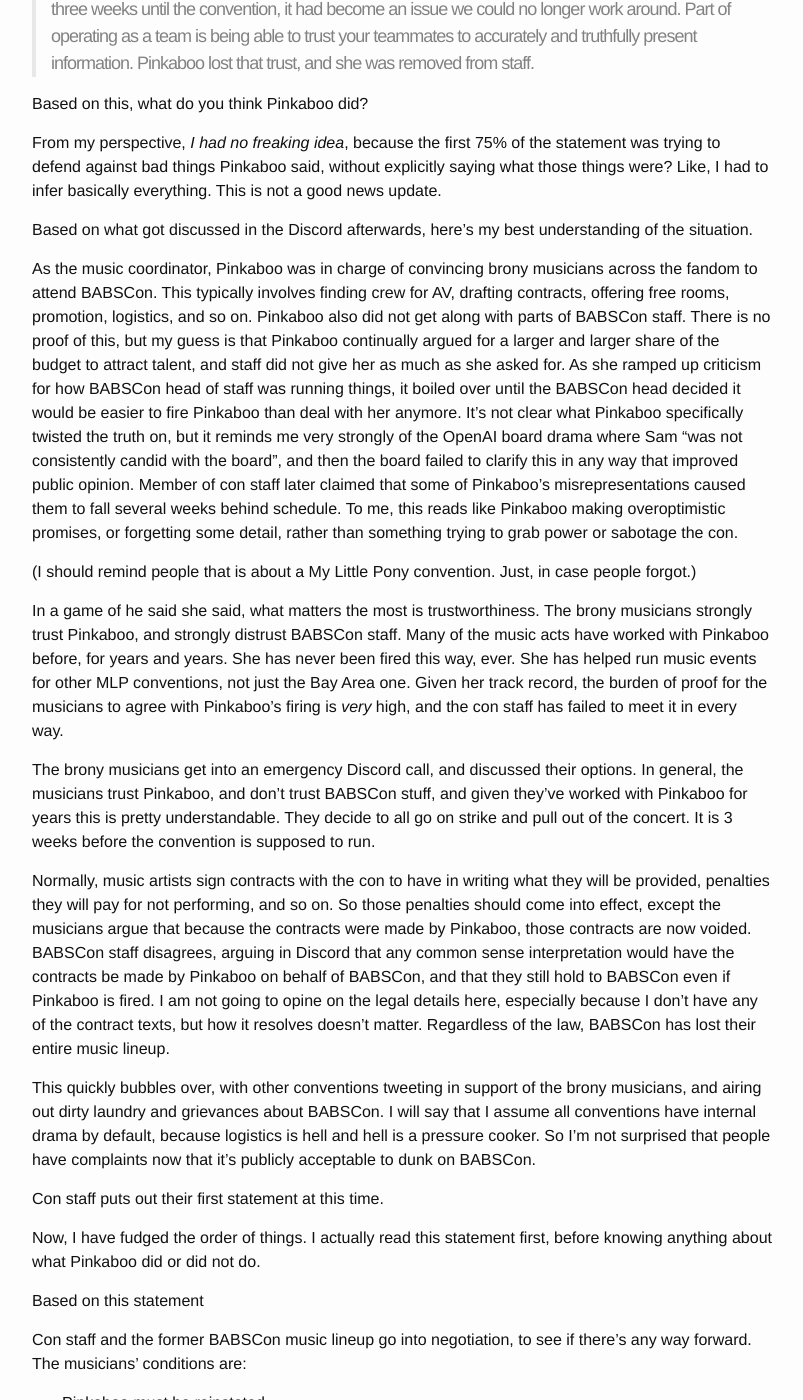
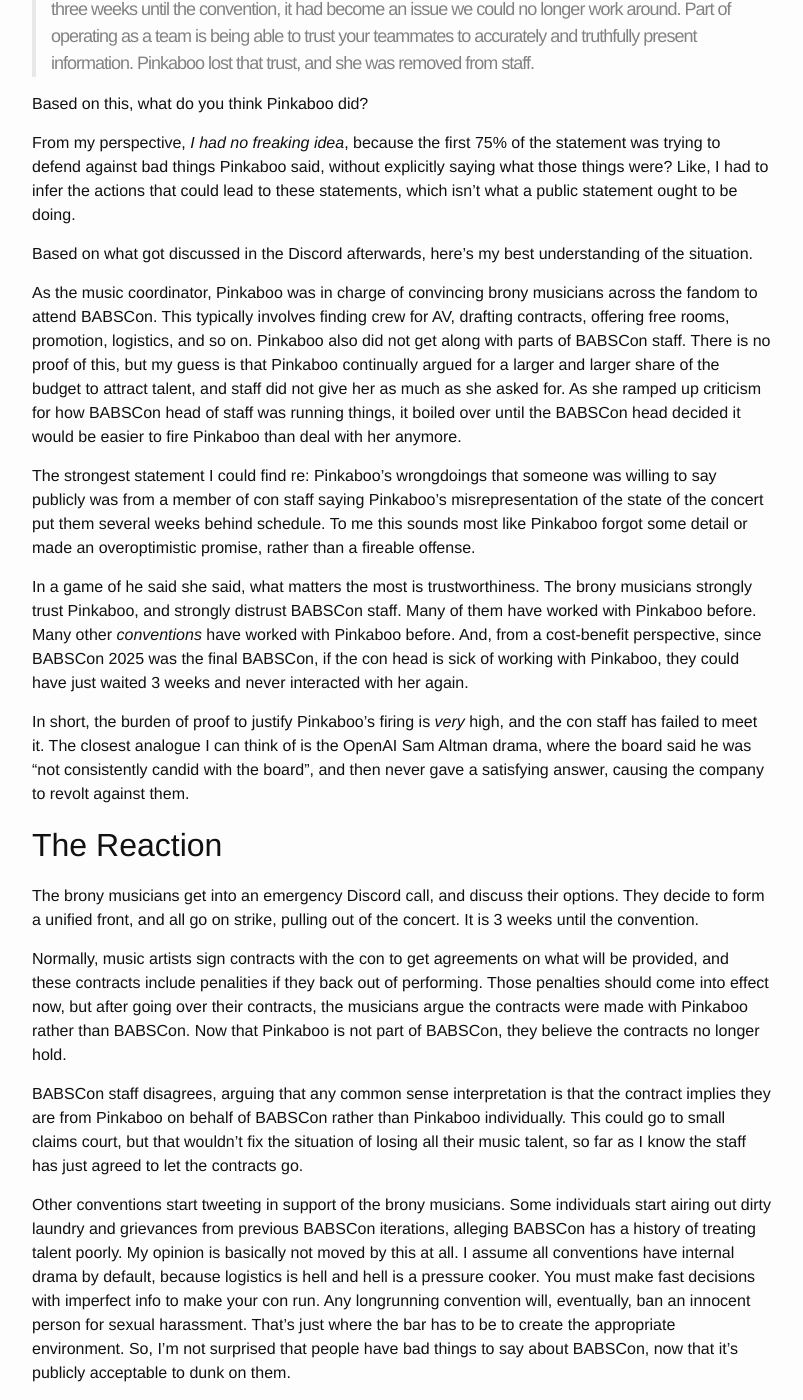
Before and after one commit to alexirpan/alexirpan.github.io, a Jekyll site: the page built from _posts/2025-06-28-babscon-2025.markdown, in a window 1280 px wide and 1400 px high, scrolled down 3320 px. Shown: the whole window, without its empty margins (238-1041 px from the left). Built offline with Jekyll 4.4.1, drawn with Linux system fonts in a browser that asks for light colours; nearby versions of some CDN libraries; some of the changed text lies outside the part shown.

Commit message:
Some more text, better idea of organizational structure

```diff
--- a/_posts/2025-06-28-babscon-2025.markdown
+++ b/_posts/2025-06-28-babscon-2025.markdown
@@ -123,7 +123,7 @@
 
 From my perspective, *I had no freaking idea*, because the first 75% of the statement was trying to
 defend against bad things Pinkaboo said, without explicitly saying what those things were? Like, I had
-to infer basically everything. This is not a good news update.
+to infer the actions that could lead to these statements, which isn't what a public statement ought to be doing.
 
 Based on what got discussed in the Discord afterwards, here's my best understanding of the situation.
 
@@ -133,51 +133,58 @@
 is no proof of this, but my guess is that Pinkaboo continually argued for a larger and larger share of the
 budget to attract talent, and staff did not give her as much as she asked for. As she ramped up criticism for how
 BABSCon head of staff was running things, it boiled over until the BABSCon head decided it would be
-easier to fire Pinkaboo than deal with her anymore. It's not clear what Pinkaboo specifically twisted the
-truth on, but it reminds me very strongly of the OpenAI board drama where Sam "was not consistently
-candid with the board", and then the board failed to clarify this in any way that improved public opinion.
-Member of con staff later claimed that some of Pinkaboo's misrepresentations caused them to fall
-several weeks behind schedule. To me, this reads like Pinkaboo making overoptimistic promises,
-or forgetting some detail, rather than something trying to grab power or sabotage the con.
+easier to fire Pinkaboo than deal with her anymore.
 
-(I should remind people that is about a My Little Pony convention. Just, in case people forgot.)
+The strongest statement I could find re: Pinkaboo's wrongdoings that someone was willing to say publicly
+was from a member of con staff saying Pinkaboo's misrepresentation of the state of the concert put
+them several weeks behind schedule. To me this sounds most like Pinkaboo forgot some detail or made
+an overoptimistic promise, rather than a fireable offense.
 
 In a game of he said she said, what matters the most is trustworthiness. The brony musicians strongly trust
-Pinkaboo, and strongly distrust BABSCon staff. Many of the music acts have worked with Pinkaboo before,
-for years and years. She has never been fired this way, ever. She has helped run music events for other
-MLP conventions, not just the Bay Area one. Given her track record, the burden of proof for the
-musicians to agree with Pinkaboo's firing is *very* high, and the con staff has failed to meet it in
-every way.
+Pinkaboo, and strongly distrust BABSCon staff. Many of them have worked with Pinkaboo before. Many other
+*conventions* have worked with Pinkaboo before. And, from a cost-benefit perspective, since BABSCon 2025
+was the final BABSCon, if the con head is sick of working with Pinkaboo, they could have just waited 3 weeks
+and never interacted with her again.
 
-The brony musicians get into an emergency Discord call, and discussed
-their options. In general, the musicians trust Pinkaboo, and don't trust BABSCon stuff, and given they've
-worked with Pinkaboo for years this is pretty understandable. They decide to all go on strike and pull
-out of the concert. It is 3 weeks before the convention is supposed to run.
-
-Normally, music artists sign contracts with the con to have in writing what they will be provided,
-penalties they will pay for not performing, and so on. So those penalties should come into effect,
-except the musicians argue that because the contracts were made by Pinkaboo, those contracts are now voided.
-BABSCon staff disagrees, arguing in Discord that any common sense interpretation would have the contracts
-be made by Pinkaboo on behalf of BABSCon, and that they still hold to BABSCon even if Pinkaboo is fired.
-I am not going to opine on the legal details here, especially because I don't have any of the contract
-texts, but how it resolves doesn't matter. Regardless of the law, BABSCon has lost their entire music
-lineup.
-
-This quickly bubbles over, with other conventions tweeting in support of the brony musicians, and airing
-out dirty laundry and grievances about BABSCon. I will say that I assume all conventions have internal drama
-by default, because logistics is hell and hell is a pressure cooker. So I'm not surprised that people
-have complaints now that it's publicly acceptable to dunk on BABSCon.
-
-Con staff puts out their first statement at this time.
+In short, the burden of proof to justify Pinkaboo's firing is *very* high, and the con staff has failed to
+meet it. The closest analogue I can think of is the OpenAI Sam Altman drama, where the board said he was
+"not consistently candid with the board", and then never gave a satisfying answer, causing the
+company to revolt against them.
 
 
-Now, I have fudged the order of things. I actually read this statement first, before knowing anything about
-what Pinkaboo did or did not do.
-
-Based on this statement
+The Reaction
+------------------------------------------------------------------------
 
 
+The brony musicians get into an emergency Discord call, and discuss their options.
+They decide to form a unified front, and all go on strike, pulling out of the concert. It is 3 weeks until
+the convention.
 
+Normally, music artists sign contracts with the con to get agreements on what will be provided, and
+these contracts include penalities if they back out of performing. Those penalties should come into
+effect now, but after going over their contracts, the musicians argue the contracts were made with
+Pinkaboo rather than BABSCon. Now that Pinkaboo is not part of BABSCon, they believe the contracts
+no longer hold.
+
+BABSCon staff disagrees, arguing that any common sense interpretation is that the contract implies they
+are from Pinkaboo on behalf of BABSCon rather than Pinkaboo individually. This could go to small claims
+court, but that wouldn't fix the situation of losing all their music talent, so far as I know the staff
+has just agreed to let the contracts go.
+
+Other conventions start tweeting in support of the brony musicians. Some individuals start airing out
+dirty laundry and grievances from previous BABSCon iterations, alleging BABSCon has a history of treating
+talent poorly. My opinion is basically not moved by this at all.
+I assume all conventions have internal drama by default, because logistics is hell and hell is a
+pressure cooker. You must make fast decisions with imperfect info to make your con run.
+Any longrunning convention will, eventually, ban an innocent person for sexual harassment. That's just
+where the bar has to be to create the appropriate environment. So, I'm not surprised that people
+have bad things to say about BABSCon, now that it's
+publicly acceptable to dunk on them.
+
+A turf war begins in the BABSCon Discord, but it is heavily, heavily biased in favor of the brony
+musicians. And, to be clear, I think that was correct based on the available facts. Notably,
+even many people on BABSCon staff disagree with the decision. But, they are committed to running the
+con, and acknowledging that the BABSCon head has authority.
 
 Con staff and the former BABSCon music lineup go into negotiation, to see if there's any way forward.
 The musicians' conditions are:
@@ -186,23 +193,20 @@
 * BABSCon head of staff must step down
 
 BABSCon staff refuses. Now in my opinion, firing your music lead 3 weeks before con is dumb, but
-firing your head of staff is just suicidal, and there is no way BABSCon was going to agree to those
-demands. So with that
+firing your head of staff 3 weeks before con is just suicidal. There is no way BABSCon was going to
+agree to those demands. The strike is on.
 
+IMAGE
 
-all conventions have
-internal drama, and so that fact that people have complaints about BABSCon is not surprising to me.
+However, it does end up being a pretty weak strike. Many of the brony musicians have brony artist
+friends, who are relying on selling at the con for their livelihood. Everyone (everypony?) that
+is striking is still encouraging people to attend BABSCon. I'm sure they also understand that
+the concert is just one evening event of the con, and plenty of convention attendees do not
+plan to go to the concert.
 
-All
+Unfortunately for me, I did really want to go to the concert
 
-According to
-Pinkaboo, she did not get along with BABSCon head of staff. The differences grew over time, but she
-tried to stay professional and focus on making the concert as good as it could be. According
-
-The specific
-
-
-Hm...how do I explain this.
+(then segue into the other parts of this)
 
 The brony music scene is a pretty tight-knit group of people.
 Imagine you have a favorite indie rock band, that goes on tour at different venues. Now imagine that
```
Also changed, not shown: other parts of _posts/2025-06-28-babscon-2025.markdown (+1 -1 lines).
